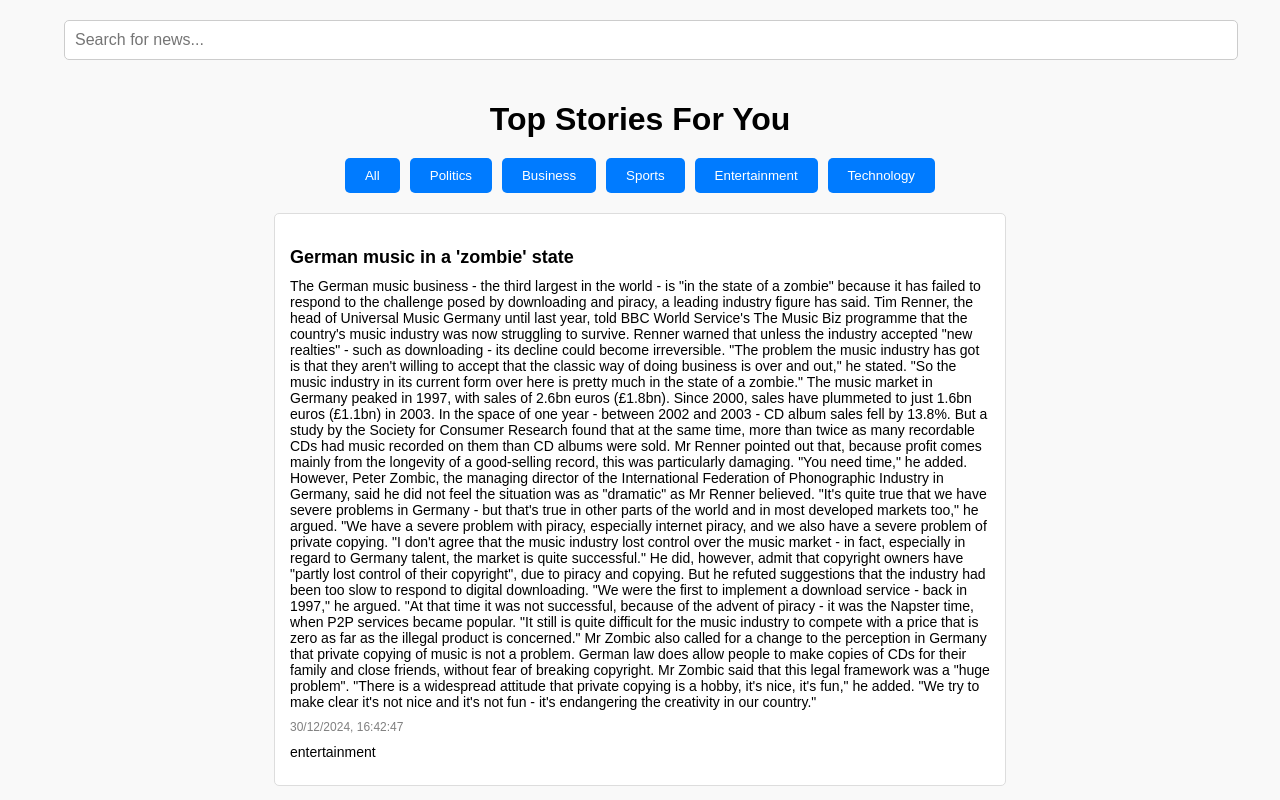
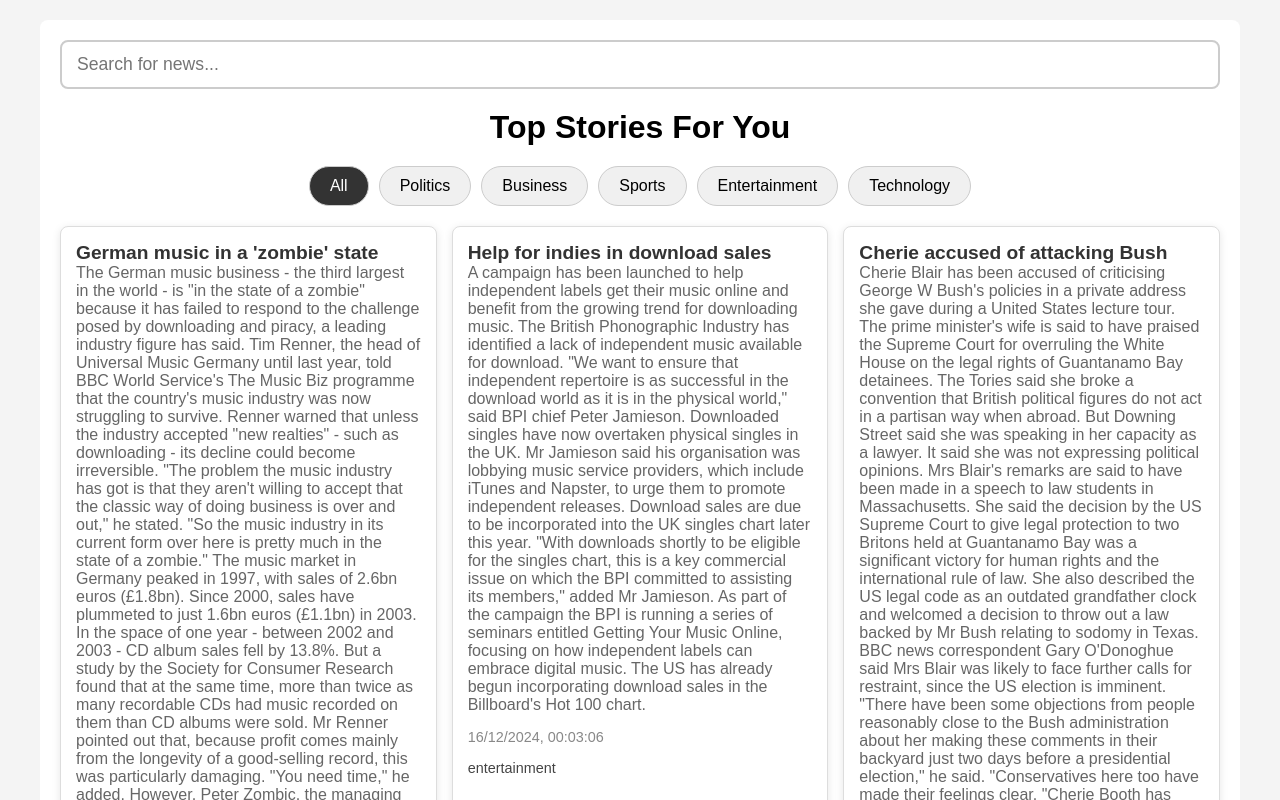
Before and after one commit to Akshada-26/News-Explorer-Project, a plain HTML site: page index.html in a window 1280 px wide. Both pictures are taken after a click on the button "All". Shown: the top 800 px of the page. Drawn offline with Linux system fonts and the light colour scheme.

Commit message:
Implemented default 'All' tag selection, allowed multiple tag selection with highlighted tags, and updated the dashboard with news from the selected categories, unchecking other tags if 'All' was selected.

```diff
--- a/script.js
+++ b/script.js
@@ -362,14 +362,15 @@ function parseDate(dateString) {
 
 let visibleArticles = 7;
 let filteredNews = [...newsData];
-let currentCategory = "all"; // Default category filter
+let selectedCategories = new Set();
+selectedCategories.add("all");
 
 const newsCardsContainer = document.getElementById("news-cards");
 const showMoreBtn = document.getElementById("show-more-btn");
 const searchBar = document.getElementById("search-bar");
 
 function renderNewsCards() {
-  // Sort filtered news by date in descending order
+
   filteredNews.sort((a, b) => parseDate(b.dateAndTime) - parseDate(a.dateAndTime));
 
   newsCardsContainer.innerHTML = "";
@@ -435,10 +436,35 @@ function debounce(func, wait) {
 
 document.querySelectorAll('.category-button').forEach(button => {
   button.addEventListener('click', () => {
-    currentCategory = button.getAttribute('data-category');
-    filteredNews = currentCategory === "all" ? [...newsData] : newsData.filter(news => news.category === currentCategory);
+    const category = button.getAttribute('data-category');
+
+    if (category === "all") {
+      selectedCategories.clear();
+      selectedCategories.add("all");
+      document.querySelectorAll('.category-button').forEach(btn => {
+        btn.classList.remove('highlighted');
+        if (btn.getAttribute('data-category') === "all") {
+          btn.classList.add('highlighted');
+        }
+      });
+    } else {
+      if (selectedCategories.has(category)) {
+        selectedCategories.delete(category);
+      } else {
+        selectedCategories.add(category);
+      }
+
+      if (selectedCategories.has("all")) {
+        selectedCategories.delete("all");
+        document.querySelector("[data-category='all']").classList.remove("highlighted");
+      }
+      button.classList.toggle("highlighted");
+    }
+
+    filteredNews = newsData.filter(news =>
+      selectedCategories.has("all") || selectedCategories.has(news.category)
+    );
     visibleArticles = 7;
-    searchBar.value = '';
     renderNewsCards();
   });
 });
--- a/style.css
+++ b/style.css
@@ -1,98 +1,121 @@
+* {
+  margin: 0;
+  padding: 0;
+  box-sizing: border-box;
+}
+
 body {
   font-family: Arial, sans-serif;
-  margin: 0;
-  padding: 0;
-  background-color: #f9f9f9;
+  background-color: #f4f4f4;
 }
 
 .container {
-  width: 90%;
   max-width: 1200px;
-  margin: 0 auto;
-  padding-top: 20px;
+  margin: 20px auto;
+  padding: 20px;
+  background-color: #fff;
+  border-radius: 8px;
 }
 
 .search-bar {
   width: 100%;
-  padding: 10px;
-  font-size: 16px;
+  padding: 12px 15px;
+  font-size: 1.1em;
   margin-bottom: 20px;
-  border: 1px solid #ccc;
-  border-radius: 5px;
+  border: 2px solid #ccc;
+  border-radius: 8px;
 }
 
 h1 {
   text-align: center;
+  font-size: 2em;
   margin-bottom: 20px;
 }
 
 .category-filter {
   display: flex;
   justify-content: center;
+  align-items: center;
+  gap: 10px;
   margin-bottom: 20px;
+  flex-wrap: wrap;
+  width: 100%;
 }
 
 .category-button {
   padding: 10px 20px;
-  margin: 0 5px;
+  background-color: #f0f0f0;
+  border: 1px solid #ccc;
+  border-radius: 20px;
+  cursor: pointer;
+  font-size: 1em;
+  transition: background-color 0.3s, color 0.3s;
+}
+
+.category-button.highlighted {
+  background-color: #333;
+  color: #fff;
+}
+
+.news-cards {
+  display: grid;
+  grid-template-columns: repeat(auto-fill, minmax(280px, 1fr));
+  gap: 15px;
+  margin-bottom: 20px;
+}
+
+.news-card {
+  background-color: #fff;
+  padding: 15px;
+  border: 1px solid #ddd;
+  border-radius: 8px;
+  box-shadow: 0 2px 8px rgba(0, 0, 0, 0.1);
+}
+
+.news-card h3 {
+  font-size: 1.2em;
+  color: #333;
+}
+
+.news-card p {
+  font-size: 1em;
+  color: #666;
+  margin-bottom: 15px;
+}
+
+.news-card .date {
+  font-size: 0.9em;
+  color: #888;
+}
+
+.news-card .category {
+  font-size: 0.9em;
+  color: #444;
+  margin-top: 10px;
+}
+
+.highlight {
+  color: #ff6347;
+}
+
+.show-more-btn {
+  display: inline-block;
+  padding: 12px 25px;
+  margin: 0 auto;
   background-color: #007bff;
   color: white;
+  font-size: 1em;
   border: none;
-  border-radius: 5px;
+  border-radius: 8px;
   cursor: pointer;
+  text-align: center;
+  transition: background-color 0.3s;
 }
 
-.category-button:hover {
+.show-more-btn:hover {
   background-color: #0056b3;
 }
 
-.news-cards {
-  display: flex;
-  flex-direction: column;
-  align-items: center;
+.show-more-btn:focus {
+  outline: none;
 }
-
-.news-card {
-  margin-bottom: 20px;
-  padding: 15px;
-  border: 1px solid #ddd;
-  border-radius: 5px;
-  background-color: white;
-  width: 100%;
-  max-width: 700px;
-}
-
-.news-card h3 {
-  font-size: 18px;
-  margin-bottom: 10px;
-}
-
-.news-card p {
-  font-size: 14px;
-  margin: 10px 0;
-}
-
-.news-card .date {
-  font-size: 12px;
-  color: gray;
-}
-
-.highlight {
-  background-color: yellow;
-}
-
-.show-more-btn {
-  display: block;
-  width: 200px;
-  margin: 20px auto;
-  padding: 10px;
-  background-color: #28a745;
-  color: white;
-  border: none;
-  border-radius: 5px;
-  cursor: pointer;
-}
-
-.show-more-btn:hover {
-  background-color: #218838;
-}
```
